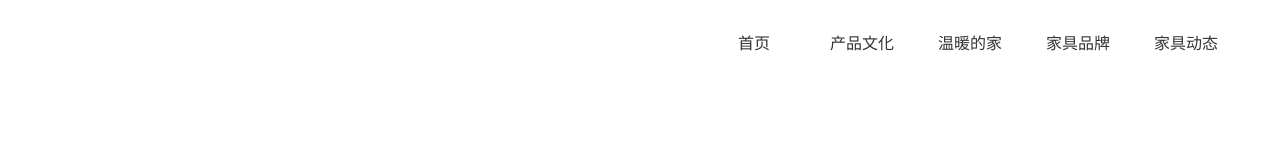
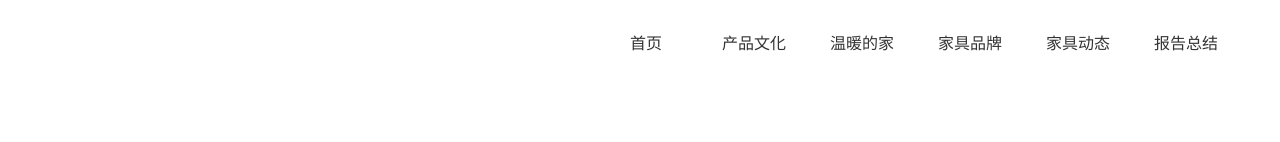
Before and after one commit to yhpengman/1, a plain HTML site: page furniture.html in a window 1280 px wide. Shown: the top 142 px of the page. Drawn offline with Linux system fonts and the light colour scheme.

Commit message:
Update furniture.html

```diff
--- a/furniture.html
+++ b/furniture.html
@@ -27,7 +27,9 @@
                         <li class="furniture">
                             <a href="furniture.html">家具动态</a>
                         </li>
-
+                        <li class="furniture">
+                            <a href="ZJ.md">报告总结</a>
+                        </li>
                     </ul>
 
                 </div>
```
